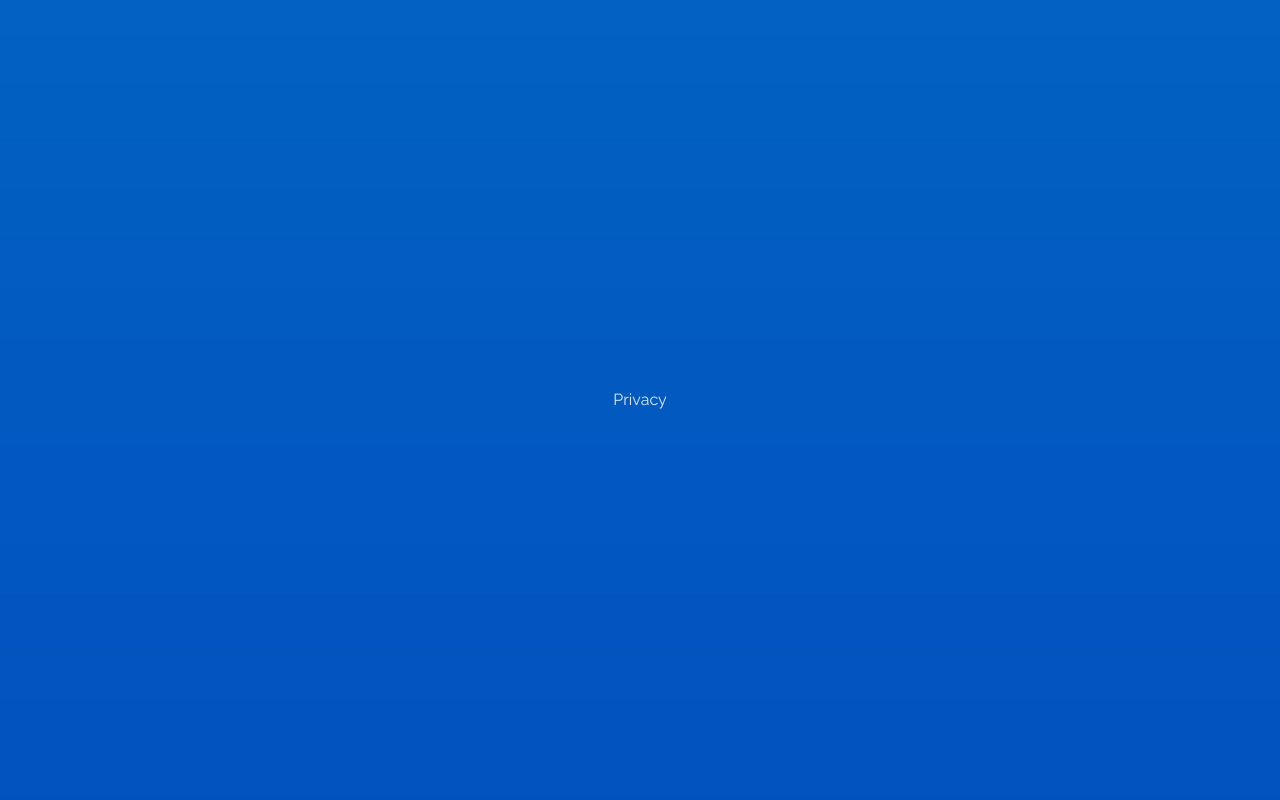
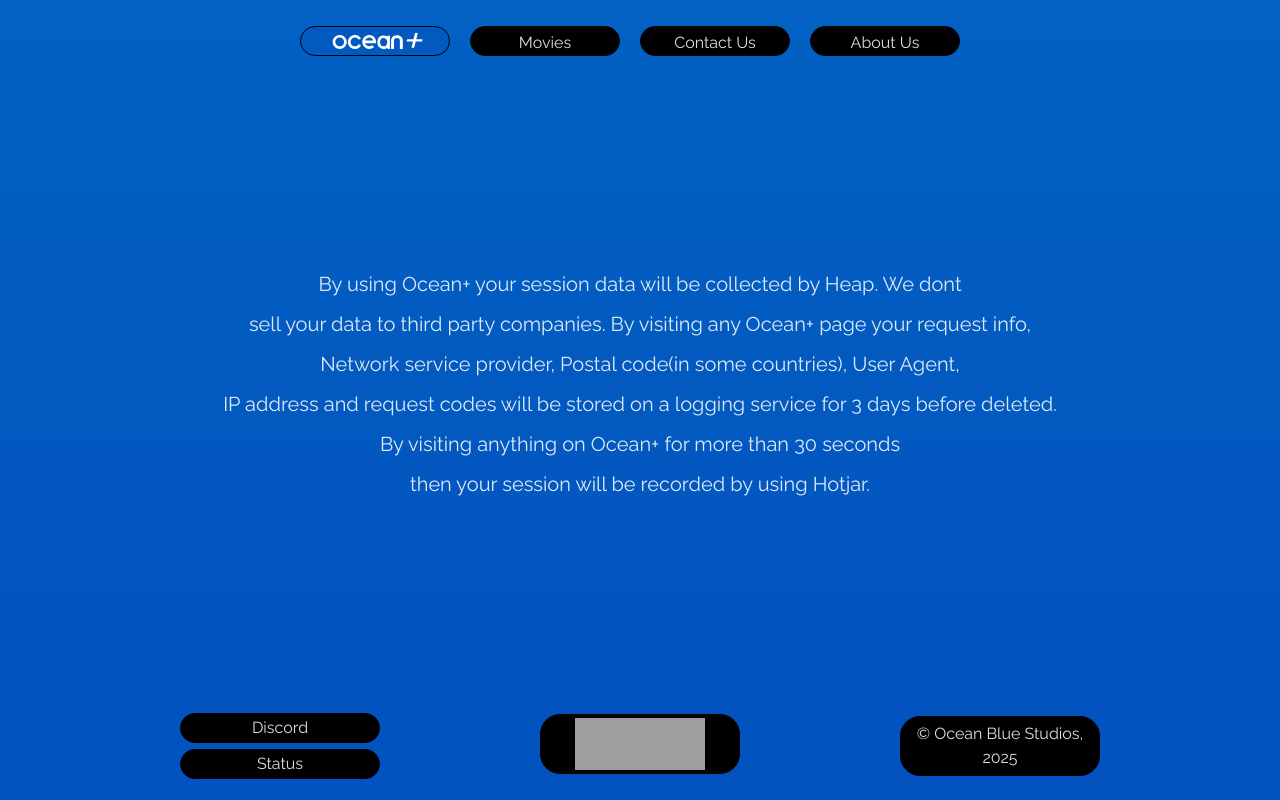
Before and after one commit to Areg472/ocean-plus-next, a Next.js app: page /privacy-policy in a window 1280 px wide. Built offline with nearby package versions, Linux system fonts and the light colour scheme; grey boxes are pictures that could not be loaded.

Commit message:
privacy policy page

```diff
--- a/src/app/contact-us/page.tsx
+++ b/src/app/contact-us/page.tsx
@@ -1,4 +1,14 @@
 import ContactUsPage from "@/components/ContactUsPage";
+import type { Metadata } from "next";
+import { createMetadata } from "@/lib/metadata";
+
+export async function generateMetadata(): Promise<Metadata> {
+  const title = "Ocean+ - Contact Us";
+  const description = `Contact to the Ocean+ team and get support or request your content to be added!`;
+  const pathname = `/contact-us`;
+
+  return createMetadata({ title, description, pathname });
+}
 
 export default function Contactus() {
   return <ContactUsPage />;
--- a/src/app/privacy-policy/page.tsx
+++ b/src/app/privacy-policy/page.tsx
@@ -1,5 +1,7 @@
 import { createMetadata } from "@/lib/metadata";
 import type { Metadata } from "next";
+import { Footer } from "@/components/footer";
+import { Navbar } from "@/components/navbar";
 
 export async function generateMetadata(): Promise<Metadata> {
   const title = "Ocean+ - Privacy Policy";
@@ -10,5 +12,29 @@ export async function generateMetadata(): Promise<Metadata> {
 }
 
 export default function PrivacyPolicy() {
-  return <div>Privacy</div>;
+  return (
+    <>
+      <div className="min-h-screen flex flex-col justify-between">
+        <Navbar />
+        <div className="flex-1 flex items-center justify-center py-8">
+          <div className="container text-center">
+            <p className="text-xl leading-loose">
+              By using Ocean+ your session data will be collected by Heap. We
+              dont
+              <br /> sell your data to third party companies. By visiting any
+              Ocean+ page your request info,
+              <br /> Network service provider, Postal code(in some countries),
+              User Agent,
+              <br /> IP address and request codes will be stored on a logging
+              service for 3 days before deleted.
+              <br /> By visiting anything on Ocean+ for more than 30 seconds
+              <br />
+              then your session will be recorded by using Hotjar.
+            </p>
+          </div>
+        </div>
+        <Footer />
+      </div>
+    </>
+  );
 }
```
